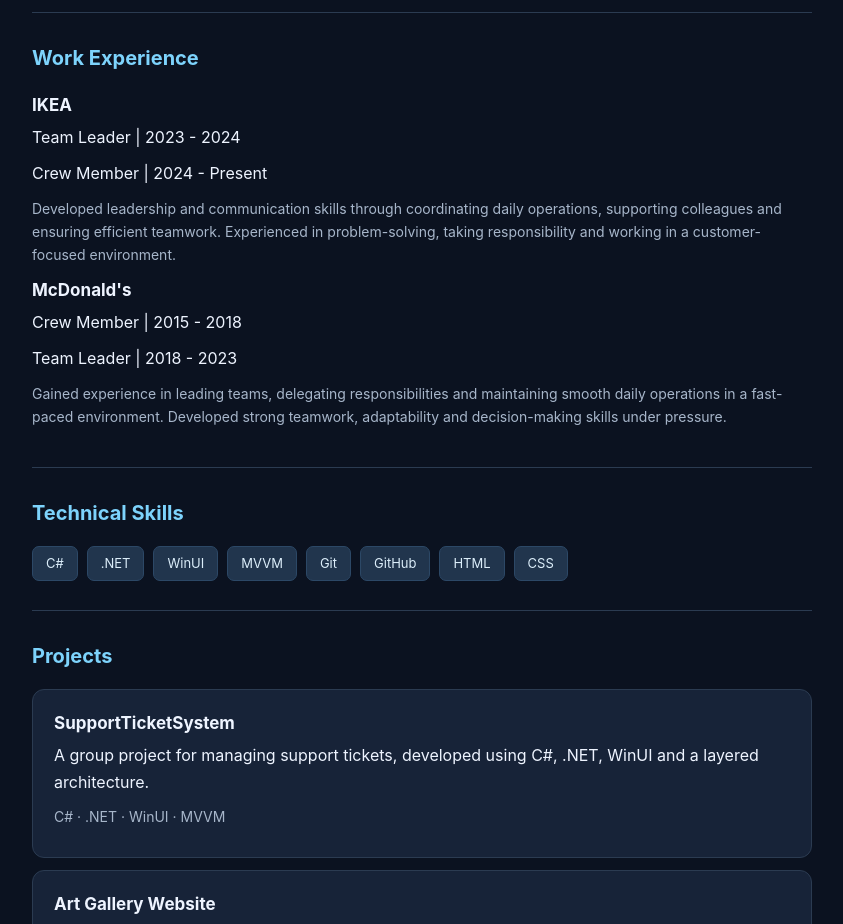
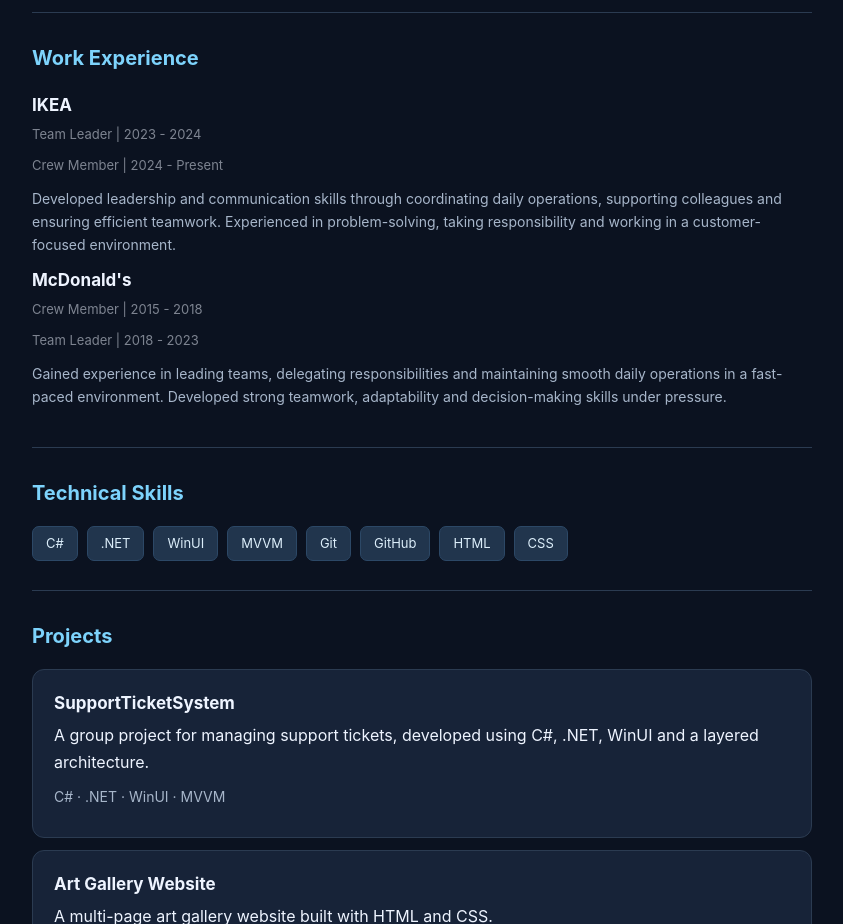
Before and after one commit to tomas-carlsson/tomas-carlsson.github.io, a plain HTML site: page index.html in a window 1280 px wide. Shown: the part 780-1704 px from the top of the page, without its empty margins (218-1061 px from the left). Drawn offline with Linux system fonts and the light colour scheme.

Commit message:
Add styles for entry-bottom class

```diff
--- a/style.css
+++ b/style.css
@@ -138,6 +138,14 @@ p {
     gap: 15px;
     flex-wrap: wrap;
 }
+.entry-bottom {
+    align-items: baseline;
+    justify-content: space-between;
+    gap: 15px;
+    opacity: 0.5;
+    font-size: 13px;
+    flex-wrap: wrap;
+}
 
 .tags {
     display: flex;
```
